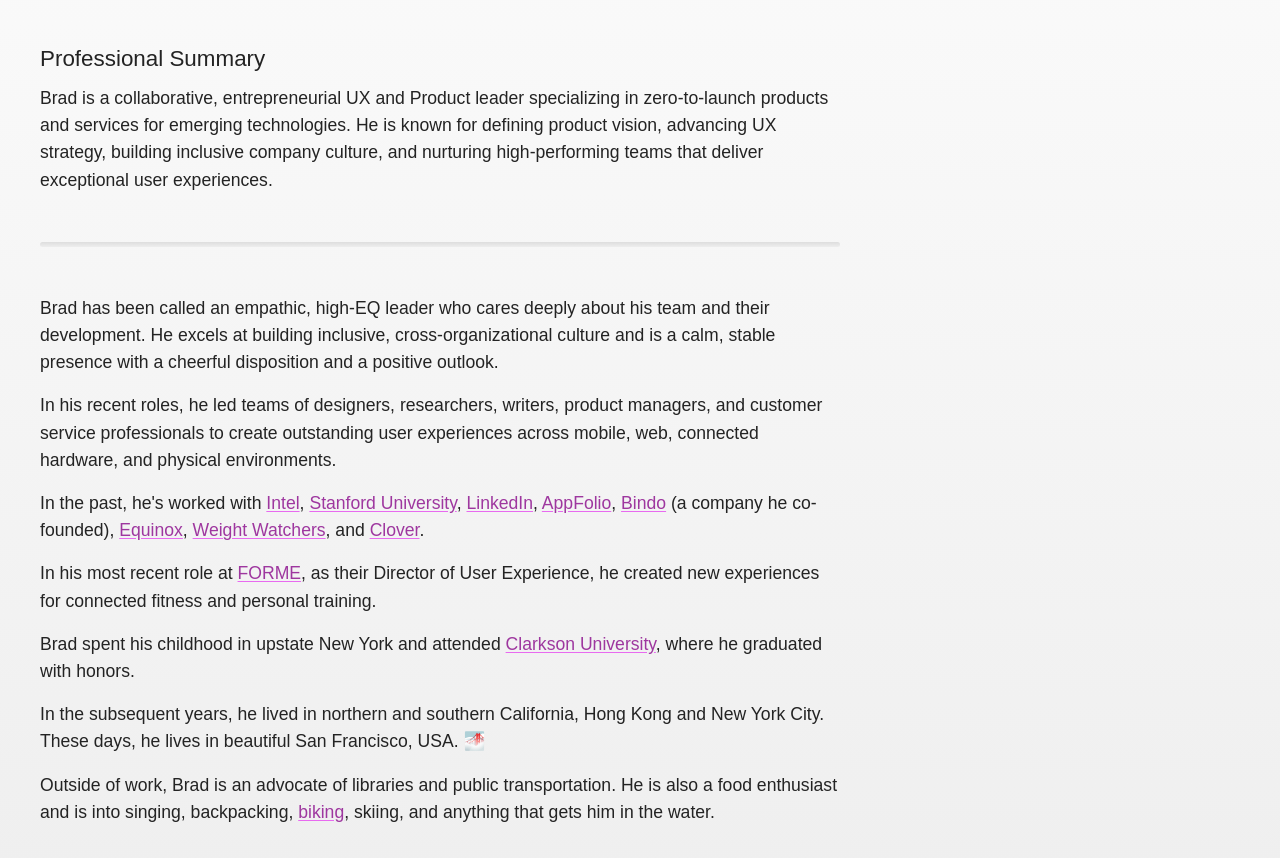
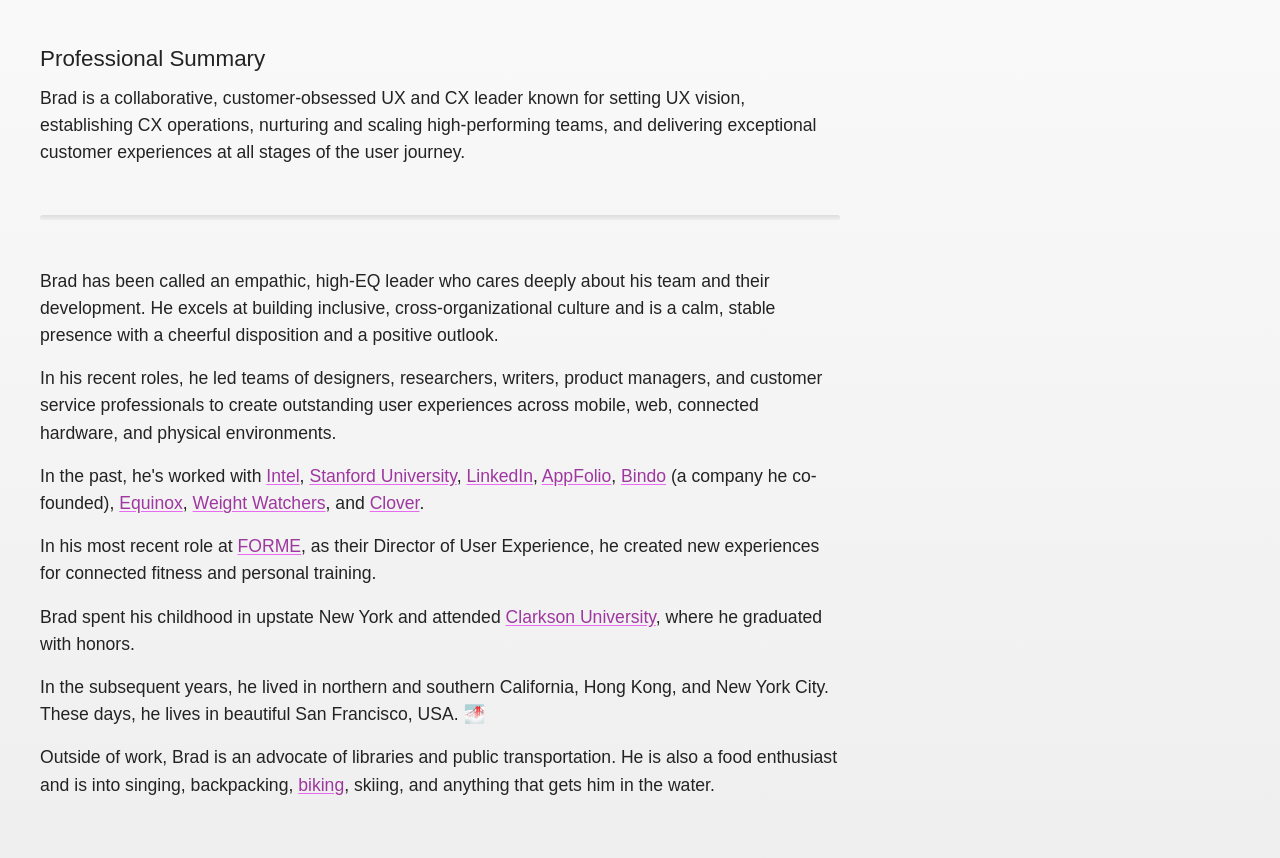
Before and after one commit to bradlau/bradlau.info, a plain HTML site: page about/index.html in a window 1280 px wide. Shown: the part 147-1005 px from the top of the page. Drawn offline with Linux system fonts and the light colour scheme.

Commit message:
Update index.html
Edited Professional Summary

```diff
--- a/about/index.html
+++ b/about/index.html
@@ -12,7 +12,7 @@
    <link rel="stylesheet" href="/files/style.css" media="screen">
 
    <meta charset="utf-8">
-   <meta name='description' content='About Brad Lauster, a UX Director and Founding Designer based in San Francisco.'>
+   <meta name='description' content='About Brad Lauster, a User and Customer Experience Leader based in San Francisco.'>
    <meta name="twitter:card" content="summary">
    <meta name="twitter:image" content="https://bradlau.info/files/icon-512.png">
    <meta name="viewport" content="width=device-width, initial-scale=1">
@@ -20,9 +20,9 @@
    <meta property="og:title" content="Brad Lauster">
    <meta property="og:url" content="https://bradlau.info">
    <meta property="og:image" content="../files/icon-512.png">
-   <meta property="og:description" content="About Brad Lauster, a UX Director and Founding Designer based in San Francisco.">
+   <meta property="og:description" content="About Brad Lauster, a User and Customer Experience Leader based in San Francisco.">
 
-   <title>About Brad Lauster, a UX Director and Founding Designer based in San Francisco</title>
+   <title>About Brad Lauster, a User and Customer Experience Leader based in San Francisco</title>
 </head>
 <body>
 
@@ -37,7 +37,7 @@
 <section class="content">
 
 <h4>Professional Summary</h4>
-  <p class="h3-space">Brad is a collaborative, entrepreneurial UX and Product leader specializing in zero-to-launch products and services for emerging technologies. He is known for defining product vision, advancing UX strategy, building inclusive company culture, and nurturing high-performing teams that deliver exceptional user experiences.
+  <p class="h3-space">Brad is a collaborative, customer-obsessed UX and CX leader known for setting UX vision, establishing CX operations, nurturing and scaling high-performing teams, and delivering exceptional customer experiences at all stages of the user journey.
   </p>
 
   <hr>
@@ -57,7 +57,7 @@
   <p>Brad spent his childhood in upstate New York and attended <a href="https://clarkson.edu/?ref=bradlau.info">Clarkson University</a>, where he graduated with honors.
   </p>
 
-  <p>In the subsequent years, he lived in northern and southern California, Hong Kong and New York City. These days, he lives in beautiful San Francisco, USA. 🌁
+  <p>In the subsequent years, he lived in northern and southern California, Hong Kong, and New York City. These days, he lives in beautiful San Francisco, USA. 🌁
   </p>
 
   <p>Outside of work, Brad is an advocate of libraries and public transportation. He is also a food enthusiast and is into singing, backpacking, <a href="https://bikeindex.org/bikes/843559?ref=bradlau.info">biking</a>, skiing, and anything that gets him in the water.
```
